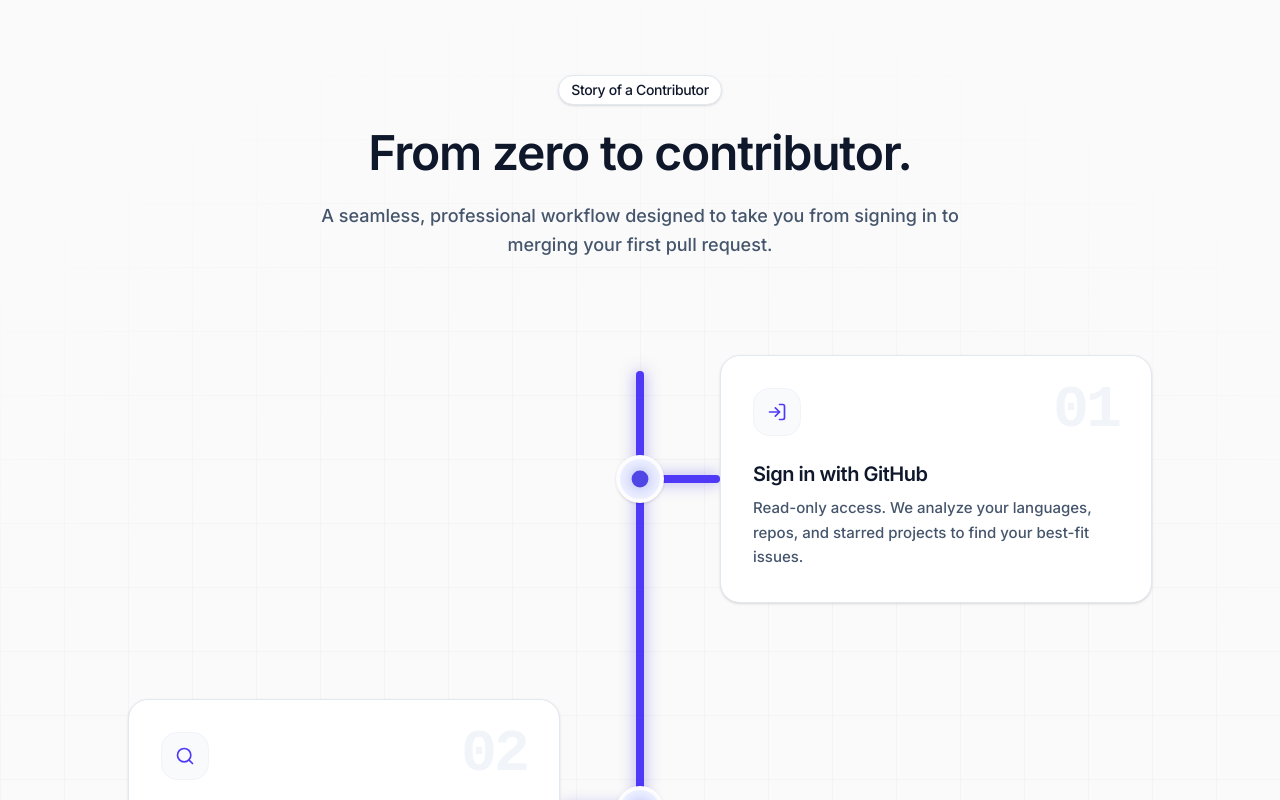
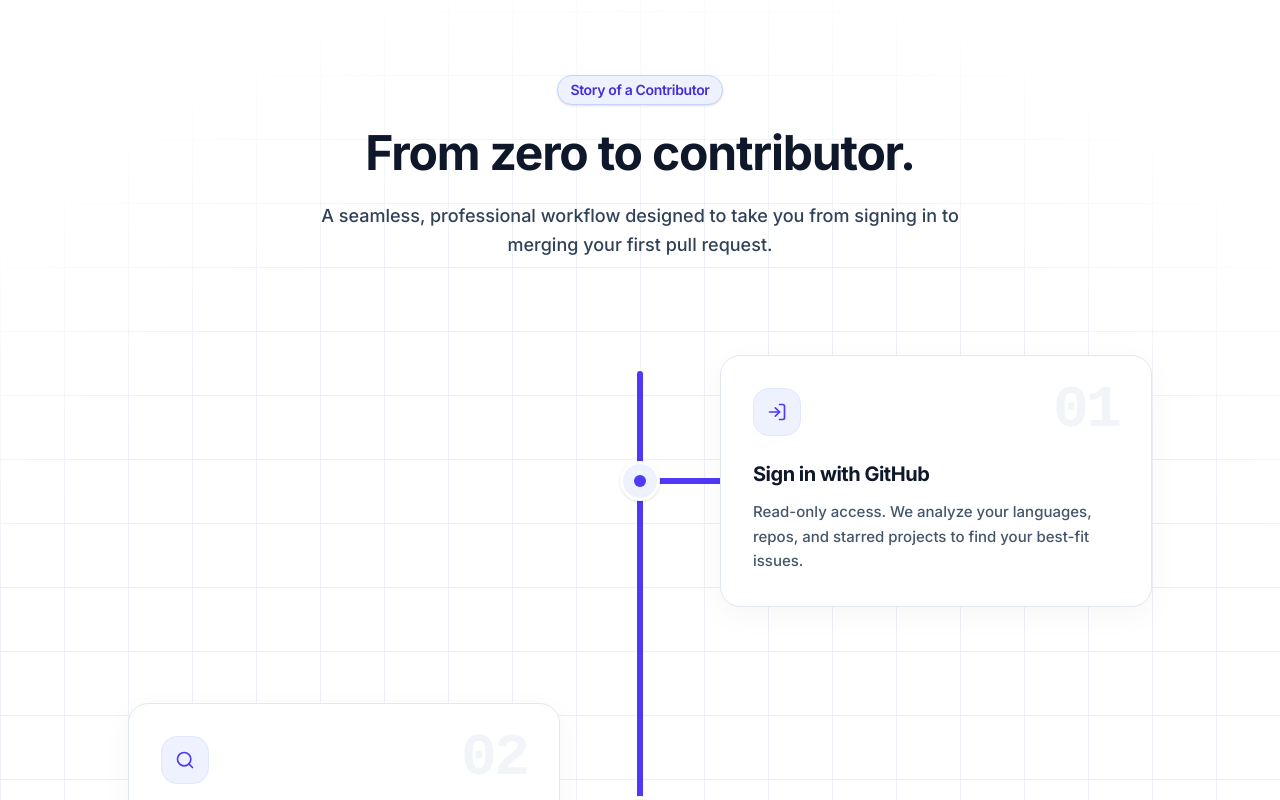
Before and after one commit to Sparkyyy45/Repo-Sage, a Next.js app: page / in a window 1280 px wide. Shown: the part 2220-3020 px from the top of the page. Built offline with nearby package versions, Linux system fonts and the light colour scheme; no server answers.

Commit message:
Improve UI of how it works section with higher contrast and better light theme design

```diff
--- a/components/landing/how-it-works.tsx
+++ b/components/landing/how-it-works.tsx
@@ -60,13 +60,12 @@ export function HowItWorks() {
     offset: ["start center", "end center"],
   });
 
-  // Smooth out the scroll progress for a more refined animation
   const lineHeight = useTransform(scrollYProgress, [0, 1], ["0%", "100%"]);
 
   return (
-    <section id="how-it-works" className="relative overflow-hidden bg-[#FAFAFA] py-24 md:py-32">
-      {/* Vercel-style clean architectural grid background */}
-      <div className="absolute inset-0 z-0 bg-[linear-gradient(to_right,#f0f0f0_1px,transparent_1px),linear-gradient(to_bottom,#f0f0f0_1px,transparent_1px)] bg-[size:4rem_4rem] [mask-image:radial-gradient(ellipse_80%_50%_at_50%_50%,#000_70%,transparent_100%)] opacity-60" />
+    <section id="how-it-works" className="relative overflow-hidden bg-white py-24 md:py-32">
+      {/* High-contrast architectural grid background */}
+      <div className="absolute inset-0 z-0 bg-[linear-gradient(to_right,#e2e8f0_1px,transparent_1px),linear-gradient(to_bottom,#e2e8f0_1px,transparent_1px)] bg-[size:4rem_4rem] [mask-image:radial-gradient(ellipse_80%_50%_at_50%_50%,#000_80%,transparent_100%)] opacity-60" />
 
       <div className="relative z-10 mx-auto w-full max-w-7xl px-6">
         <motion.div
@@ -76,22 +75,22 @@ export function HowItWorks() {
           transition={{ duration: 0.6, ease: [0.22, 1, 0.36, 1] }}
           className="mx-auto mb-24 max-w-2xl text-center"
         >
-          <div className="inline-flex items-center rounded-full border border-slate-200 bg-white px-3 py-1 text-sm font-medium text-slate-900 mb-6 shadow-sm tracking-tight">
+          <div className="inline-flex items-center rounded-full border border-indigo-200 bg-indigo-50 px-3 py-1 text-sm font-semibold text-indigo-700 mb-6 shadow-sm tracking-tight">
             Story of a Contributor
           </div>
-          <h2 className="text-4xl font-semibold tracking-tight text-slate-900 md:text-5xl tracking-[-0.02em]">
+          <h2 className="text-4xl font-bold tracking-tight text-slate-900 md:text-5xl tracking-[-0.02em]">
             From zero to contributor.
           </h2>
-          <p className="mt-6 text-slate-600 text-lg leading-relaxed font-medium">
+          <p className="mt-6 text-slate-700 text-lg leading-relaxed font-medium">
             A seamless, professional workflow designed to take you from signing in to merging your first pull request.
           </p>
         </motion.div>
 
         <div className="relative mx-auto max-w-5xl pb-16" ref={containerRef}>
           {/* Animated Central Line - Thick "Road" structure */}
-          <div className="absolute left-6 md:left-1/2 top-4 bottom-4 w-2 bg-indigo-100 shadow-[inset_0_1px_3px_rgba(0,0,0,0.05)] rounded-full transform md:-translate-x-1/2 hidden md:block z-0">
+          <div className="absolute left-6 md:left-1/2 top-4 bottom-4 w-1.5 bg-slate-100 rounded-full transform md:-translate-x-1/2 hidden md:block z-0">
             <motion.div
-              className="absolute top-0 left-0 right-0 bg-indigo-600 w-full rounded-full origin-top shadow-[0_0_15px_rgba(79,70,229,0.5)]"
+              className="absolute top-0 left-0 right-0 bg-indigo-600 w-full rounded-full origin-top"
               style={{ height: lineHeight }}
             />
           </div>
@@ -118,9 +117,9 @@ export function HowItWorks() {
                   <div className={`w-full md:w-1/2 flex relative ${isEven ? "md:justify-start md:pl-20 order-3" : "md:justify-end md:pr-20 order-1"}`}>
 
                     {/* Horizontal Connector Branch - High visibility road */}
-                    <div className={`absolute top-1/2 h-2 w-20 bg-indigo-100 shadow-[inset_0_1px_3px_rgba(0,0,0,0.05)] hidden md:block z-10 ${isEven ? 'left-0 origin-left rounded-r-full' : 'right-0 origin-right rounded-l-full'} -translate-y-1/2`}>
+                    <div className={`absolute top-1/2 h-1.5 w-20 bg-slate-100 hidden md:block z-10 ${isEven ? 'left-0 origin-left' : 'right-0 origin-right'} -translate-y-1/2`}>
                       <motion.div
-                        className={`h-full w-full bg-indigo-600 shadow-[0_0_15px_rgba(79,70,229,0.5)] ${isEven ? 'rounded-r-full' : 'rounded-l-full'}`}
+                        className={`h-full w-full bg-indigo-600`}
                         initial={{ scaleX: 0 }}
                         whileInView={{ scaleX: 1 }}
                         viewport={{ once: true, margin: "-100px" }}
@@ -129,7 +128,7 @@ export function HowItWorks() {
                     </div>
 
                     {/* Vercel/Notion Style Card */}
-                    <div className="relative w-full max-w-[440px] rounded-2xl border border-slate-200 bg-white p-8 shadow-sm hover:shadow-md transition-shadow duration-300 text-left z-20">
+                    <div className="relative w-full max-w-[440px] rounded-2xl border border-slate-200 bg-white p-8 shadow-[0_8px_30px_rgb(0,0,0,0.04)] hover:shadow-[0_8px_30px_rgb(0,0,0,0.08)] transition-all duration-300 text-left z-20 hover:-translate-y-1">
 
                       {/* Subtle, sharp typography background number */}
                       <span className="absolute top-6 right-8 font-mono text-6xl font-bold text-slate-100 select-none pointer-events-none tracking-tighter">
@@ -138,24 +137,24 @@ export function HowItWorks() {
 
                       <div className="relative z-10">
                         {/* Minimalist Icon Box */}
-                        <div className="mb-6 flex size-12 items-center justify-center rounded-xl bg-slate-50 border border-slate-100 text-indigo-600 transition-colors duration-300 group-hover/step:bg-indigo-50 group-hover/step:border-indigo-100 group-hover/step:text-indigo-700">
+                        <div className="mb-6 flex size-12 items-center justify-center rounded-xl bg-indigo-50 border border-indigo-100 text-indigo-600 transition-colors duration-300 group-hover/step:bg-indigo-100">
                           <s.icon className="size-5" strokeWidth={2} />
                         </div>
 
-                        <h3 className="text-xl font-semibold text-slate-900 mb-2 tracking-tight">{s.title}</h3>
+                        <h3 className="text-xl font-bold text-slate-900 mb-3 tracking-tight">{s.title}</h3>
                         <p className="text-[15px] leading-relaxed text-slate-600 font-medium">{s.body}</p>
                       </div>
                     </div>
                   </div>
 
                   {/* Center Node - Clean, elegant junction */}
-                  <div className="absolute left-6 md:left-1/2 top-8 md:top-1/2 flex size-12 items-center justify-center rounded-full border-[4px] border-white bg-indigo-50 shadow-sm transform md:-translate-x-1/2 md:-translate-y-1/2 z-30 hidden md:flex">
+                  <div className="absolute left-6 md:left-1/2 top-8 md:top-1/2 flex size-10 items-center justify-center rounded-full border-[3px] border-white bg-indigo-50 shadow-sm transform md:-translate-x-1/2 md:-translate-y-1/2 z-30 hidden md:flex">
                     <motion.div
-                      className="size-3.5 rounded-full bg-indigo-200"
-                      initial={{ backgroundColor: "#c7d2fe", scale: 1, boxShadow: "0 0 0px rgba(79,70,229,0)" }}
-                      whileInView={{ backgroundColor: "#4f46e5", scale: 1.2, boxShadow: "0 0 12px rgba(79,70,229,0.5)" }}
+                      className="size-3 rounded-full bg-indigo-600"
+                      initial={{ scale: 0 }}
+                      whileInView={{ scale: 1 }}
                       viewport={{ once: true, margin: "-100px" }}
-                      transition={{ duration: 0.4, delay: 0.1 }}
+                      transition={{ type: "spring", stiffness: 300, damping: 20, delay: 0.1 }}
                     />
                   </div>
                 </motion.div>
```
